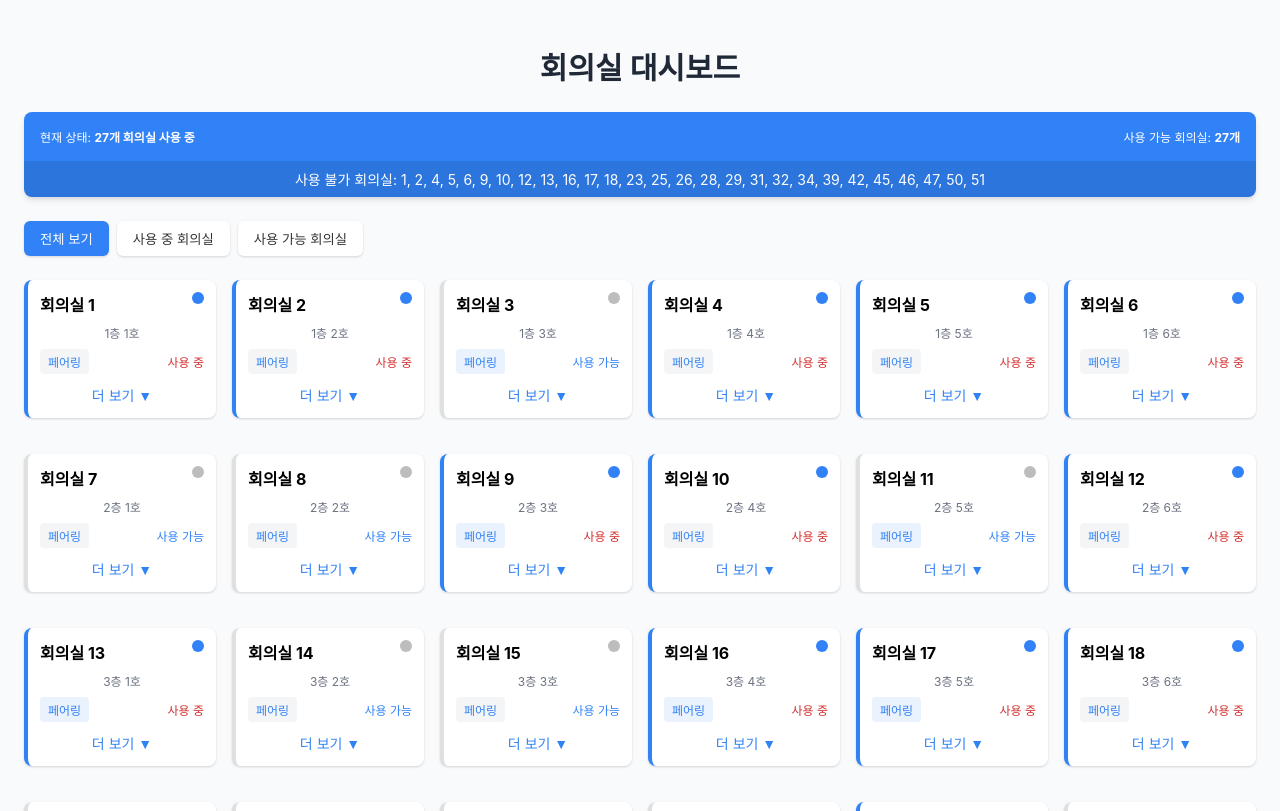
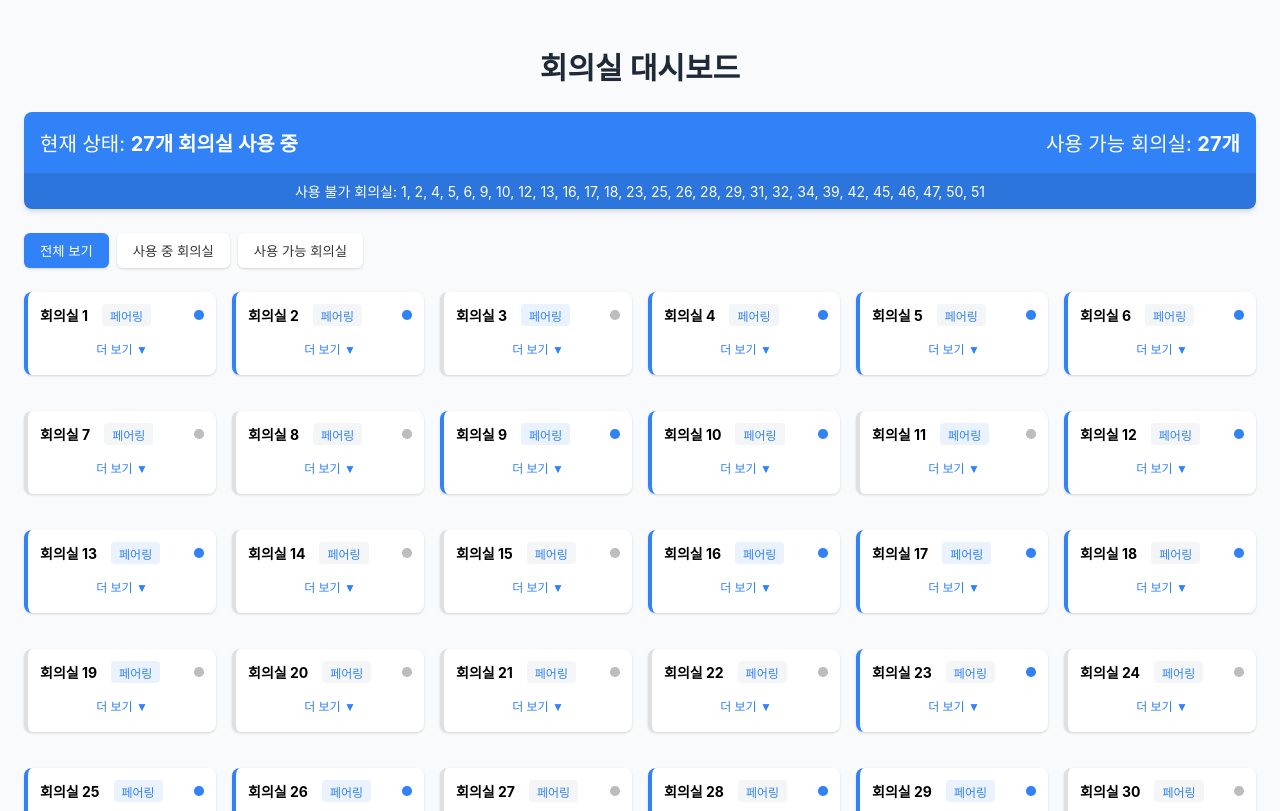
Before and after one commit to sebbbin/meetingroom_dashboard, a React (Create React App) app in the folder conference-room-dashboard/: page / in a window 1280 px wide. Shown: the top 811 px of the page. Built offline with nearby package versions, Linux system fonts and the light colour scheme.

Commit message:
[fix] 토글 위치 변경

```diff
--- a/conference-room-dashboard/src/components/ConferenceRoomDashboard.js
+++ b/conference-room-dashboard/src/components/ConferenceRoomDashboard.js
@@ -7,7 +7,6 @@ const ConferenceRoomDashboard = () => {
       id: index + 1,
       status: Math.random() > 0.5 ? 'on' : 'off',
       pairing: Math.random() > 0.7,
-      location: `${Math.floor(index / 6) + 1}층 ${(index % 6) + 1}호`
           }))
   );
 
@@ -31,92 +30,30 @@ const ConferenceRoomDashboard = () => {
   // API 호출 예시 함수들
   const apiToggleRoomStatus = async (roomId, newStatus) => {
     console.log(`API 호출: 회의실 ${roomId} 상태를 ${newStatus}로 변경`);
-    // 실제 API 호출 코드
-    // const response = await fetch(`/api/rooms/${roomId}/status`, {
-    //   method: 'PUT',
-    //   headers: { 'Content-Type': 'application/json' },
-    //   body: JSON.stringify({ status: newStatus })
-    // });
-    // return response.json();
-
     // 테스트용 즉시 상태 변경
     toggleRoomStatus(roomId);
   };
 
   const apiTogglePairing = async (roomId, pairingStatus) => {
     console.log(`API 호출: 회의실 ${roomId} 페어링 상태를 ${pairingStatus}로 변경`);
-    // 실제 API 호출 코드
-    // const response = await fetch(`/api/rooms/${roomId}/pairing`, {
-    //   method: 'PUT',
-    //   headers: { 'Content-Type': 'application/json' },
-    //   body: JSON.stringify({ pairing: pairingStatus })
-    // });
-    // return response.json();
-
     // 테스트용 즉시 상태 변경
     togglePairing(roomId);
   };
 
   const apiIncreaseVolume = async (roomId) => {
     console.log(`API 호출: 회의실 ${roomId} 소리 키우기`);
-    // 실제 API 호출 코드
-    // const response = await fetch(`/api/rooms/${roomId}/volume/increase`, {
-    //   method: 'POST',
-    //   headers: { 'Content-Type': 'application/json' }
-    // });
-    // return response.json();
   };
 
   const apiDecreaseVolume = async (roomId) => {
     console.log(`API 호출: 회의실 ${roomId} 소리 줄이기`);
-    // 실제 API 호출 코드
-    // const response = await fetch(`/api/rooms/${roomId}/volume/decrease`, {
-    //   method: 'POST',
-    //   headers: { 'Content-Type': 'application/json' }
-    // });
-    // return response.json();
   };
 
   const apiTurnOnMic = async (roomId) => {
     console.log(`API 호출: 회의실 ${roomId} 마이크 켜기`);
-    // 실제 API 호출 코드
-    // const response = await fetch(`/api/rooms/${roomId}/mic/on`, {
-    //   method: 'POST',
-    //   headers: { 'Content-Type': 'application/json' }
-    // });
-    // return response.json();
   };
 
   const apiTurnOffMic = async (roomId) => {
     console.log(`API 호출: 회의실 ${roomId} 마이크 끄기`);
-    // 실제 API 호출 코드
-    // const response = await fetch(`/api/rooms/${roomId}/mic/off`, {
-    //   method: 'POST',
-    //   headers: { 'Content-Type': 'application/json' }
-    // });
-    // return response.json();
-  };
-
-  const apiAdjustVolume = async (roomId, volume) => {
-    console.log(`API 호출: 회의실 ${roomId} 볼륨을 ${volume}로 조절`);
-    // 실제 API 호출 코드
-    // const response = await fetch(`/api/rooms/${roomId}/volume`, {
-    //   method: 'PUT',
-    //   headers: { 'Content-Type': 'application/json' },
-    //   body: JSON.stringify({ volume })
-    // });
-    // return response.json();
-  };
-
-  const apiAdjustLighting = async (roomId, brightness) => {
-    console.log(`API 호출: 회의실 ${roomId} 조명 밝기를 ${brightness}로 조절`);
-    // 실제 API 호출 코드
-    // const response = await fetch(`/api/rooms/${roomId}/lighting`, {
-    //   method: 'PUT',
-    //   headers: { 'Content-Type': 'application/json' },
-    //   body: JSON.stringify({ brightness })
-    // });
-    // return response.json();
   };
 
   // 페어링 상태 토글
@@ -136,19 +73,6 @@ const ConferenceRoomDashboard = () => {
 
   // 메인 색상
   const mainColor = '#3182F6';
-
-  // 볼륨 및 조명 상태 (테스트용 임시 상태)
-  const [roomSettings, setRoomSettings] = useState({});
-
-  // 설정 초기화
-  const initRoomSettings = (roomId) => {
-    if (!roomSettings[roomId]) {
-      setRoomSettings(prev => ({
-        ...prev,
-        [roomId]: { volume: 50, lighting: 70 }
-      }));
-    }
-  };
 
   // 룸 확장 토글
   const toggleRoomExpand = (roomId, e) => {
@@ -243,7 +167,7 @@ const ConferenceRoomDashboard = () => {
       transition: 'height 0.3s ease-in-out, min-height 0.3s ease-in-out'
     },
     expandedCard: {
-      minHeight: '300px',
+      minHeight: '260px',
       backgroundColor: '#f0f5ff',
       gridRow: 'span 2',
       zIndex: 10
@@ -251,121 +175,87 @@ const ConferenceRoomDashboard = () => {
     roomHeader: {
       display: 'flex',
       justifyContent: 'space-between',
-      alignItems: 'flex-start',
-      marginBottom: '0.5rem'
+      alignItems: 'center',
+    },
+    roomHeaderContent: {
+      display: 'flex',
+      flexDirection: 'row',
+      alignItems: 'center',
+      gap: '0.5rem'
     },
     roomTitle: {
-      fontWeight: 'bold'
+      fontWeight: 'bold',
+      fontSize: '0.875rem'
     },
     statusIndicator: {
-      width: '0.75rem',
-      height: '0.75rem',
+      width: '0.6rem',
+      height: '0.6rem',
       borderRadius: '50%',
       display: 'inline-block'
     },
     location: {
       fontSize: '0.75rem',
       color: '#6b7280',
-      marginBottom: '0.5rem'
     },
-    roomFooter: {
+    roomControls: {
       display: 'flex',
-      justifyContent: 'space-between',
+      flexDirection: 'column',
       alignItems: 'center',
-      marginTop: '0.5rem'
+      justifyContent: 'center',
+      marginTop: '8px',
     },
     pairingButton: {
       fontSize: '0.75rem',
-      padding: '0.25rem 0.5rem',
+      padding: '2px 8px',
       borderRadius: '0.25rem',
       border: 'none',
-      cursor: 'pointer'
+      cursor: 'pointer',
+      height: '22px',
+      marginLeft: '6px',
+      marginRight: '4px'
     },
-    statusText: {
-      fontSize: '0.75rem'
+    expandToggle: {
+      border: 'none',
+      backgroundColor: 'transparent',
+      color: mainColor,
+      cursor: 'pointer',
+      fontSize: '0.75rem',
+      padding: '2px 8px',
+      margin: '4px auto',
+      textAlign: 'center'
     },
     expandButtons: {
       display: 'flex',
-      flexDirection: 'column',
-      gap: '10px',
-      marginTop: '20px'
+      flexDirection: 'row',
+      flexWrap: 'wrap',
+      gap: '8px',
+      marginTop: '12px'
+    },
+    expandButtonsRow: {
+      display: 'flex',
+      width: '100%',
+      gap: '8px'
     },
     expandButton: {
       backgroundColor: '#e6f0ff',
       color: '#3182F6',
       border: 'none',
-      padding: '8px 12px',
+      padding: '6px 10px',
       borderRadius: '4px',
       cursor: 'pointer',
-      textAlign: 'left',
-      fontSize: '14px'
+      textAlign: 'center',
+      fontSize: '12px',
+      flex: 1
     },
-    settingsPanel: {
-      position: 'absolute',
-      left: 0,
-      right: 0,
-      top: '100%',
-      zIndex: 10,
-      backgroundColor: 'white',
-      boxShadow: '0 10px 15px -3px rgba(0, 0, 0, 0.1), 0 4px 6px -2px rgba(0, 0, 0, 0.05)',
-      border: '1px solid #e5e7eb',
-      borderBottomLeftRadius: '0.5rem',
-      borderBottomRightRadius: '0.5rem',
-      padding: '0.75rem',
-      marginTop: '0.25rem'
-    },
-    settingsTitle: {
-      fontSize: '0.875rem',
-      fontWeight: '600',
-      marginBottom: '0.5rem'
-    },
-    statusToggleButton: {
-      width: '100%',
-      marginBottom: '0.75rem',
-      padding: '0.375rem 0.75rem',
-      borderRadius: '0.25rem',
-      fontSize: '0.875rem',
-      display: 'flex',
-      justifyContent: 'space-between',
-      alignItems: 'center',
+    closeExpandButton: {
       border: 'none',
-      cursor: 'pointer'
-    },
-    sliderContainer: {
-      marginBottom: '0.75rem'
-    },
-    sliderHeader: {
-      display: 'flex',
-      justifyContent: 'space-between',
-      alignItems: 'center',
-      marginBottom: '0.25rem'
-    },
-    sliderLabel: {
-      fontSize: '0.75rem',
-      color: '#4b5563'
-    },
-    slider: {
-      width: '100%',
-      height: '0.5rem',
-      backgroundColor: '#e5e7eb',
-      borderRadius: '0.5rem',
-      appearance: 'none',
-      cursor: 'pointer'
-    },
-    buttonRow: {
-      display: 'flex',
-      justifyContent: 'space-between',
-      gap: '0.5rem'
-    },
-    utilityButton: {
-      flex: 1,
-      padding: '0.375rem 0.5rem',
-      borderRadius: '0.25rem',
-      fontSize: '0.75rem',
-      backgroundColor: '#f3f4f6',
-      color: '#4b5563',
-      border: 'none',
-      cursor: 'pointer'
+      backgroundColor: 'transparent',
+      color: mainColor,
+      cursor: 'pointer',
+      fontSize: '12px',
+      textAlign: 'right',
+      marginTop: '8px',
+      width: '100%'
     }
   };
 
@@ -443,16 +333,8 @@ const ConferenceRoomDashboard = () => {
             }}
           >
             <div style={styles.roomHeader}>
+              <div style={styles.roomHeaderContent}>
                 <span style={styles.roomTitle}>회의실 {room.id}</span>
-              <div
-                style={{
-                  ...styles.statusIndicator,
-                  backgroundColor: room.status === 'on' ? mainColor : '#BDBDBD'
-                }}
-              ></div>
-            </div>
-            <div style={styles.location}>{room.location}</div>
-            <div style={styles.roomFooter}>
                 <button
                   style={{
                     ...styles.pairingButton,
@@ -466,19 +348,41 @@ const ConferenceRoomDashboard = () => {
                 >
                   페어링
                 </button>
+                <span style={styles.location}>{room.location}</span>
+              </div>
+              <div style={{display: 'flex', alignItems: 'center', gap: '10px'}}>
                 <span
                   style={{
                     ...styles.statusText,
                     color: room.status === 'on' ? '#D32F2F' : mainColor
                   }}
                 >
-                {room.status === 'on' ? '사용 중' : '사용 가능'}
                 </span>
+                <div
+                  style={{
+                    ...styles.statusIndicator,
+                    backgroundColor: room.status === 'on' ? mainColor : '#BDBDBD'
+                  }}
+                ></div>
+              </div>
+            </div>
+
+            <div style={styles.roomControls}>
+              {expandedRoom !== room.id && (
+                <button
+                  style={styles.expandToggle}
+                  onClick={(e) => toggleRoomExpand(room.id, e)}
+                >
+                  더 보기 ▼
+                </button>
+              )}
             </div>
 
             {/* 확장 모드 컨텐츠 */}
             {expandedRoom === room.id && (
+              <div style={{marginTop: 'px'}}>
                 <div style={styles.expandButtons}>
+                  <div style={styles.expandButtonsRow}>
                     <button
                       style={styles.expandButton}
                       onClick={(e) => {
@@ -497,6 +401,8 @@ const ConferenceRoomDashboard = () => {
                     >
                       소리 줄이기
                     </button>
+                  </div>
+                  <div style={styles.expandButtonsRow}>
                     <button
                       style={styles.expandButton}
                       onClick={(e) => {
@@ -515,121 +421,12 @@ const ConferenceRoomDashboard = () => {
                     >
                       마이크 끄기
                     </button>
-                <div style={{textAlign: 'right', marginTop: '10px'}}>
+                  </div>
                   <button
-                    style={{
-                      border: 'none',
-                      backgroundColor: 'transparent',
-                      color: mainColor,
-                      cursor: 'pointer',
-                      fontSize: '14px'
-                    }}
+                    style={styles.closeExpandButton}
                     onClick={(e) => toggleRoomExpand(room.id, e)}
                   >
                     접기 ▲
-                  </button>
-                </div>
-              </div>
-            )}
-
-            {/* 토글 버튼 (접히지 않은 상태일 때만 표시) */}
-            {expandedRoom !== room.id && (
-              <div style={{textAlign: 'center', marginTop: '10px'}}>
-                <button
-                  style={{
-                    border: 'none',
-                    backgroundColor: 'transparent',
-                    color: mainColor,
-                    cursor: 'pointer',
-                    fontSize: '14px'
-                  }}
-                  onClick={(e) => toggleRoomExpand(room.id, e)}
-                >
-                  더 보기 ▼
-                </button>
-              </div>
-            )}
-
-            {/* 선택된 회의실에 추가 설정 메뉴 표시 */}
-            {selectedRoom === room.id && expandedRoom !== room.id && (
-              <div style={styles.settingsPanel}>
-                <div style={styles.settingsTitle}>회의실 {room.id} 설정</div>
-
-                {/* 상태 토글 버튼 */}
-                <button
-                  style={{
-                    ...styles.statusToggleButton,
-                    backgroundColor: room.status === 'on' ? 'rgba(211, 47, 47, 0.1)' : 'rgba(49, 130, 246, 0.1)',
-                    color: room.status === 'on' ? '#D32F2F' : mainColor
-                  }}
-                  onClick={(e) => {
-                    e.stopPropagation();
-                    apiToggleRoomStatus(room.id, room.status === 'on' ? 'off' : 'on');
-                  }}
-                >
-                  <span>상태 변경</span>
-                  <span>{room.status === 'on' ? '사용 중 → 사용 가능' : '사용 가능 → 사용 중'}</span>
-                </button>
-
-                {/* 볼륨 조절 */}
-                <div style={styles.sliderContainer}>
-                  <div style={styles.sliderHeader}>
-                    <span style={styles.sliderLabel}>음량</span>
-                    <span style={styles.sliderLabel}>{roomSettings[room.id]?.volume || 0}%</span>
-                  </div>
-                  <input
-                    type="range"
-                    min="0"
-                    max="100"
-                    value={roomSettings[room.id]?.volume || 0}
-                    onChange={(e) => {
-                      const newVolume = parseInt(e.target.value);
-                      setRoomSettings(prev => ({
-                        ...prev,
-                        [room.id]: { ...prev[room.id], volume: newVolume }
-                      }));
-                      apiAdjustVolume(room.id, newVolume);
-                    }}
-                    style={styles.slider}
-                  />
-                </div>
-
-                {/* 조명 조절 */}
-                <div style={styles.sliderContainer}>
-                  <div style={styles.sliderHeader}>
-                    <span style={styles.sliderLabel}>조명</span>
-                    <span style={styles.sliderLabel}>{roomSettings[room.id]?.lighting || 0}%</span>
-                  </div>
-                  <input
-                    type="range"
-                    min="0"
-                    max="100"
-                    value={roomSettings[room.id]?.lighting || 0}
-                    onChange={(e) => {
-                      const newLighting = parseInt(e.target.value);
-                      setRoomSettings(prev => ({
-                        ...prev,
-                        [room.id]: { ...prev[room.id], lighting: newLighting }
-                      }));
-                      apiAdjustLighting(room.id, newLighting);
-                    }}
-                    style={styles.slider}
-                  />
-                </div>
-
-                {/* 추가 버튼들 */}
-                <div style={styles.buttonRow}>
-                  <button
-                    style={styles.utilityButton}
-                    onClick={(e) => e.stopPropagation()}
-                  >
-                    예약 관리
-                  </button>
-                  <button
-                    style={styles.utilityButton}
-                    onClick={(e) => e.stopPropagation()}
-                  >
-                    화상회의 설정
                   </button>
                 </div>
               </div>
```
Lines whose indentation alone changed are shown as unchanged.
